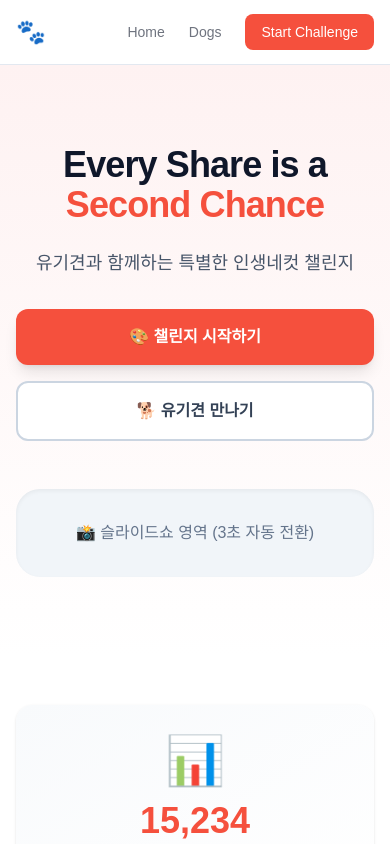
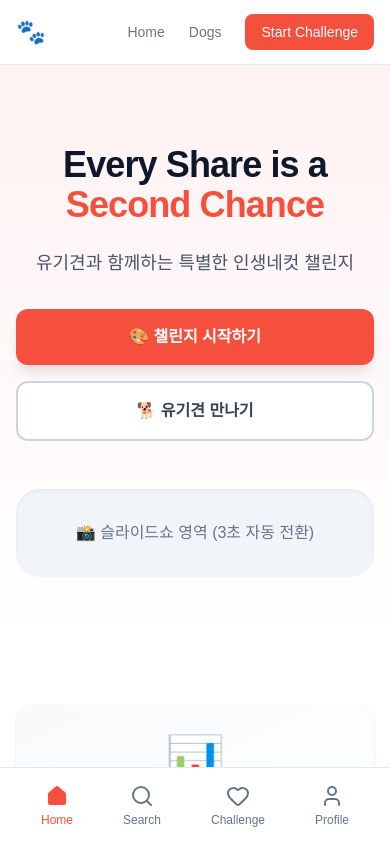
Before and after one commit to GCU-Second-Chance/SecondChance-Global-frontend, a Next.js app: page / in a window 390 px wide. Shown: the top 844 px of the page. Built offline with nearby package versions, Linux system fonts and the light colour scheme; no server answers.

Commit message:
feat: integrate bottom navigation into root layout
- Add BottomNavigation to root layout
- Add pb-16 to main content for mobile spacing (prevents overlap)
- Remove padding on desktop with md:pb-0

```diff
--- a/app/layout.tsx
+++ b/app/layout.tsx
@@ -4,6 +4,7 @@ import { GoogleAnalytics } from "@/lib/analytics";
 import { I18nProvider } from "@/lib/i18n";
 import { QueryProvider } from "@/lib/react-query";
 import "./globals.css";
+import { BottomNavigation } from "@/components/layout/BottomNavigation";
 import Footer from "@/components/layout/Footer";
 import Header from "@/components/layout/Header";
 
@@ -36,8 +37,9 @@ export default function RootLayout({
           <QueryProvider>
             <div className="flex min-h-screen flex-col">
               <Header />
-              <main className="flex-1">{children}</main>
+              <main className="flex-1 pb-16 md:pb-0">{children}</main>
               <Footer />
+              <BottomNavigation />
             </div>
           </QueryProvider>
         </I18nProvider>
```
